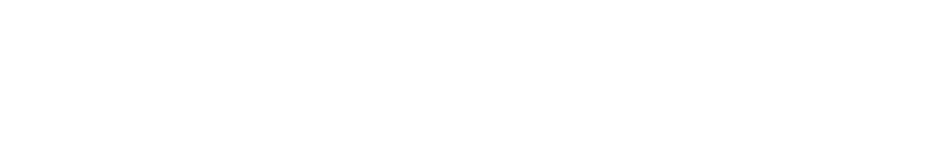
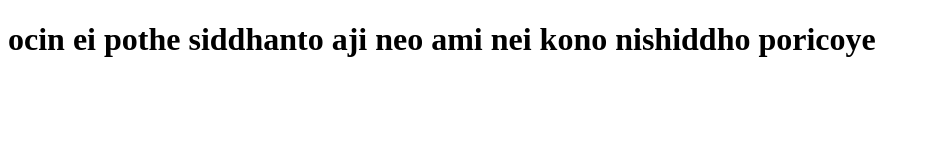
Before and after one commit to tahmidshahriyar/webforGit, a plain HTML site: page index.html in a window 1280 px wide. Shown: the whole page, without its empty margins (0-929 px from the left). Drawn offline with Linux system fonts and the light colour scheme.

Commit message:
hoise re?

```diff
--- a/index.html
+++ b/index.html
@@ -7,6 +7,7 @@
     <link rel="icon" type="image/x-icon" href="images/favicon.jpg">
 </head>
 <body>
+    <h1>ocin ei pothe siddhanto aji neo ami nei kono nishiddho poricoye</h1>
 
 </body>
 </html>
```
